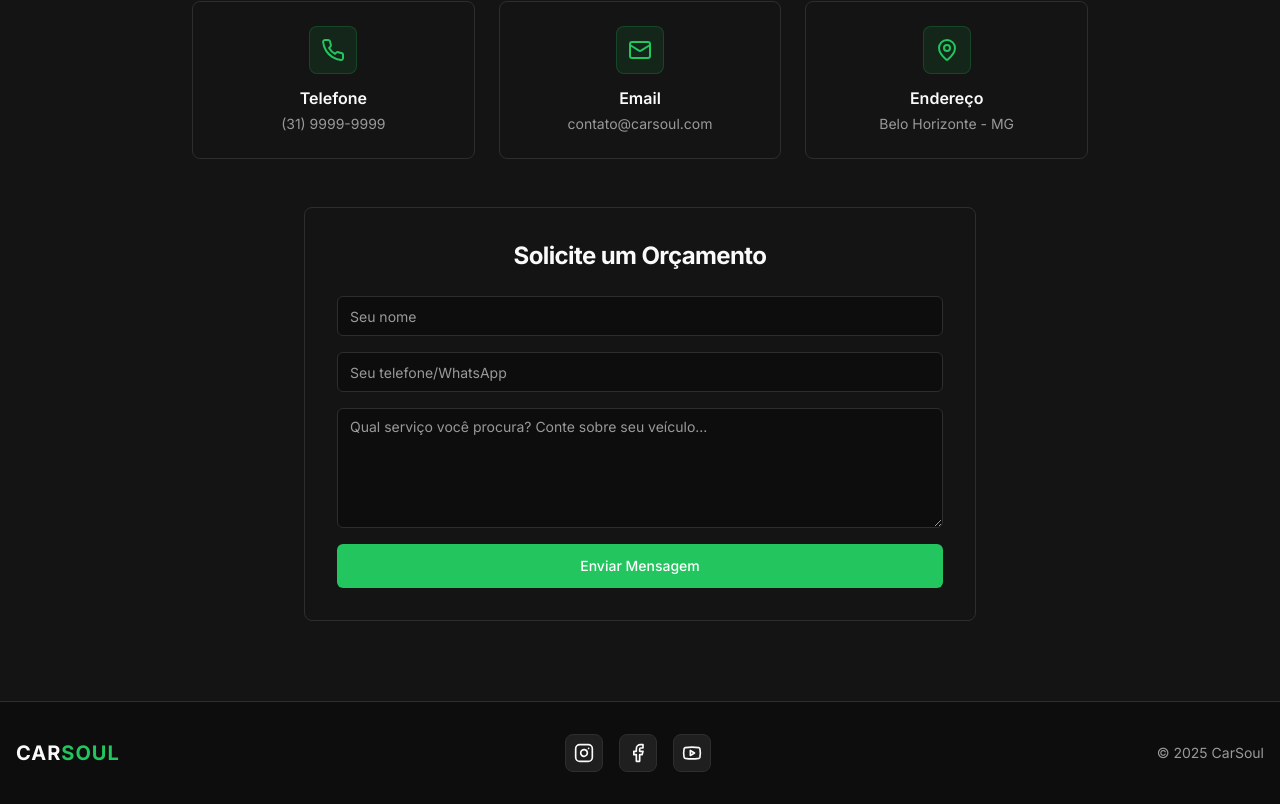
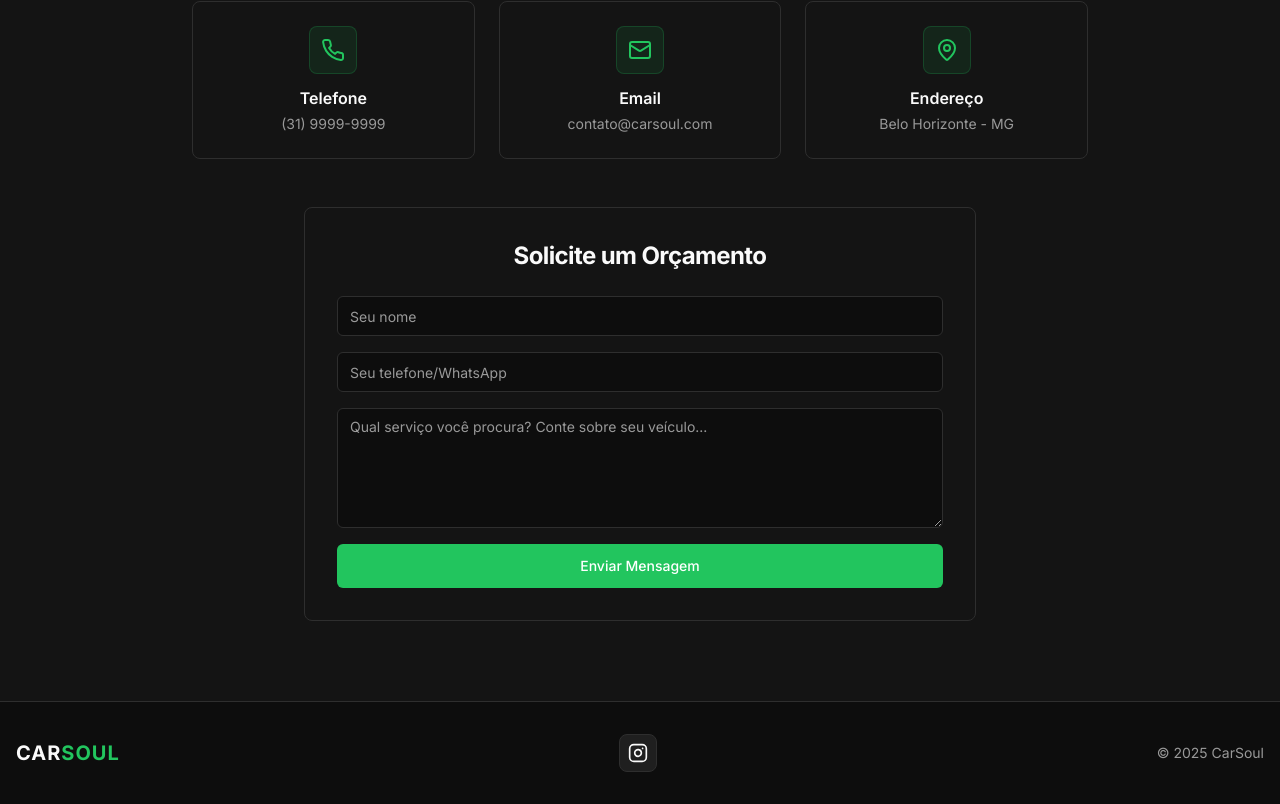
Before and after one commit to renannsouza/services-carsoul-page, a React (Vite) app: page / in a window 1280 px wide. Shown: the part 3015-3819 px from the top of the page. Built offline with nearby package versions, Linux system fonts and the light colour scheme; the HTML template or start-up script is replaced by a standard one.

Commit message:
feat: atualiza redes sociais do footer

```diff
--- a/src/components/SimpleFooter.tsx
+++ b/src/components/SimpleFooter.tsx
@@ -12,25 +12,13 @@ const SimpleFooter = () => {
 
           <div className="flex gap-4">
             <a
-              href="#"
-              className="bg-secondary hover:bg-primary/20 p-2 rounded-lg transition-smooth border border-border hover:border-primary/30"
+              href="https://www.instagram.com/carsoulbr/"
+              className="bg-secondary hover:bg-primary/20 p-2 rounded-lg transition-smooth border border-border hover:border-primary/30 blank-target"
               aria-label="Instagram"
+              target="_blank"
+              rel="noopener noreferrer"
             >
               <Instagram className="h-5 w-5" />
-            </a>
-            <a
-              href="#"
-              className="bg-secondary hover:bg-green-500/20 p-2 rounded-lg transition-smooth border border-border hover:border-green-500/30"
-              aria-label="Facebook"
-            >
-              <Facebook className="h-5 w-5" />
-            </a>
-            <a
-              href="#"
-              className="bg-secondary hover:bg-primary/20 p-2 rounded-lg transition-smooth border border-border hover:border-primary/30"
-              aria-label="YouTube"
-            >
-              <Youtube className="h-5 w-5" />
             </a>
           </div>
 
```
